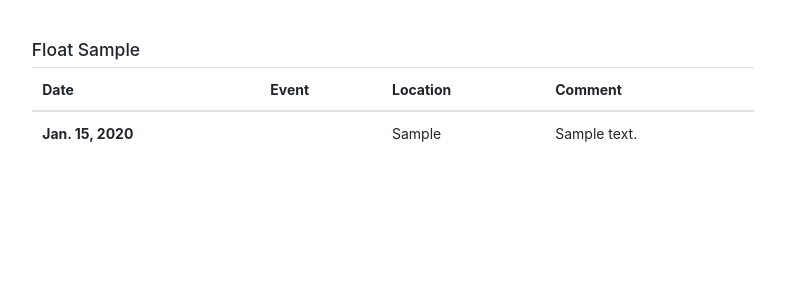
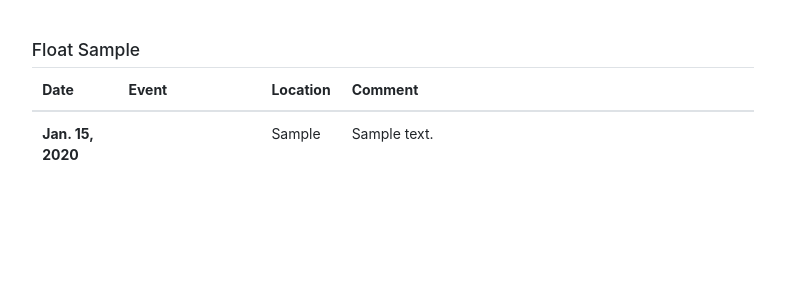
Before and after one commit to boom-lab/bgc-db, a Django app: template templates/pages/float_tracking.html in a window 1280 px wide. Shown: the part 73-373 px from the top of the page, without its empty margins (257-1042 px from the left). Run offline with Django 3.2, Linux system fonts and the light colour scheme; the template is opened without the code that fills it: values that come from a table or form of the project are taken from there, others are empty; tables that the repository leaves empty hold one stand-in row (values such as "Sample post"); some libraries are stand-ins or nearby versions.

Commit message:
tracking table cleanup

```diff
--- a/templates/pages/float_tracking.html
+++ b/templates/pages/float_tracking.html
@@ -10,10 +10,10 @@
       <table class="table text-xsmall">
         <thead>
           <tr>
-            <th scope="col">Date</th>
-            <th scope="col">Event</th>
-            <th scope="col">Location</th>
-            <th scope="col">Comment</th>
+            <th style="width: 12%" scope="col">Date</th>
+            <th style="width: 20%" scope="col">Event</th>
+            <th style="width: 10%" scope="col">Location</th>
+            <th style="width: 58%" scope="col">Comment</th>
           </tr>
         </thead>
         <tbody>
```
